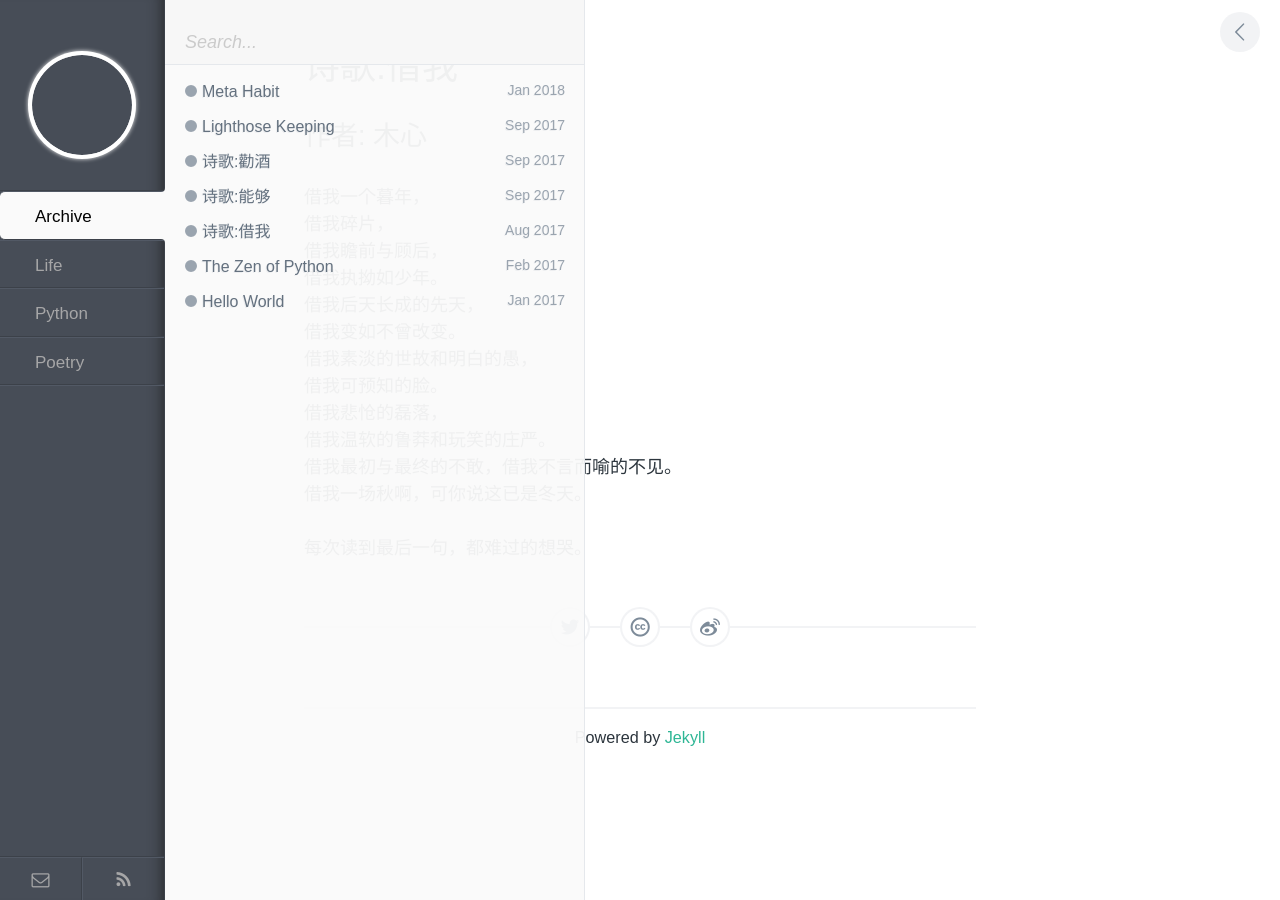
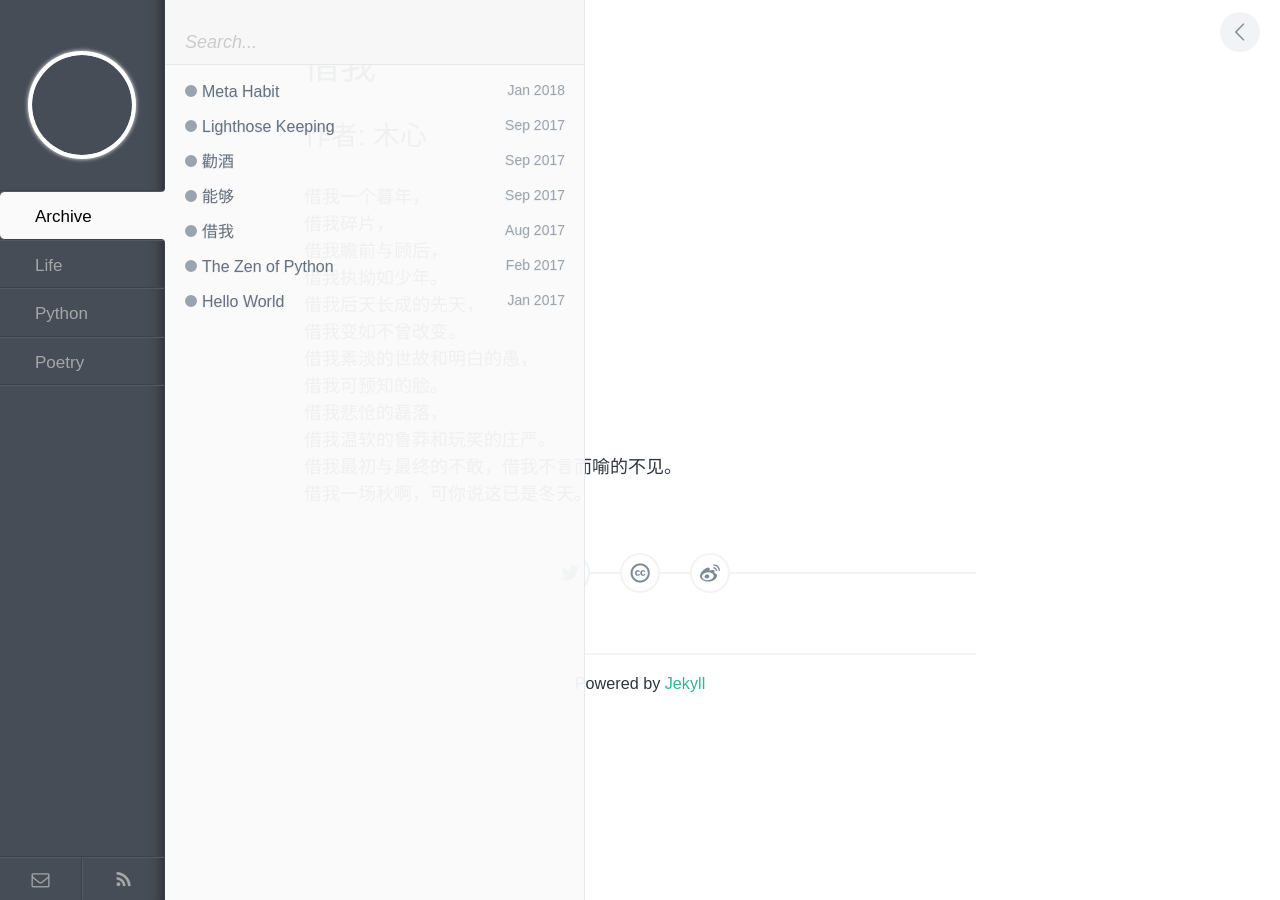
Before and after one commit to Lnek/lnek.github.io, a Jekyll site: the page built from _posts/Poetry/2017-08-22-jie-wo.md, in a window 1280 px wide. Built offline with Jekyll 4.4.1, drawn with Linux system fonts in a browser that asks for light colours; a script that is not in the unit is left out; comment, search, counter and statistics services are not loaded.

Commit message:
Change: style

```diff
--- a/_posts/Poetry/2017-08-22-jie-wo.md
+++ b/_posts/Poetry/2017-08-22-jie-wo.md
@@ -1,6 +1,6 @@
 ---
 layout: post
-title: 诗歌:借我
+title: 借我
 category: Poetry
 tags: lnek, lnek.github.io
 description: JieWo
@@ -21,6 +21,3 @@ description: JieWo
 借我温软的鲁莽和玩笑的庄严。
 借我最初与最终的不敢，借我不言而喻的不见。
 借我一场秋啊，可你说这已是冬天。
-
-
-每次读到最后一句，都难过的想哭。
--- a/_posts/Poetry/2017-09-04-neng-gou.md
+++ b/_posts/Poetry/2017-09-04-neng-gou.md
@@ -1,6 +1,6 @@
 ---
 layout: post
-title: 诗歌:能够
+title: 能够
 category: Poetry
 tags: lnek, lnek.github.io
 description: Nenggou
--- a/_posts/Poetry/2017-09-08-quan-jiu.md
+++ b/_posts/Poetry/2017-09-08-quan-jiu.md
@@ -1,6 +1,6 @@
 ---
 layout: post
-title: 诗歌:勸酒
+title: 勸酒
 category: Poetry
 tags: lnek, lnek.github.io
 description: Quanjiu
```
